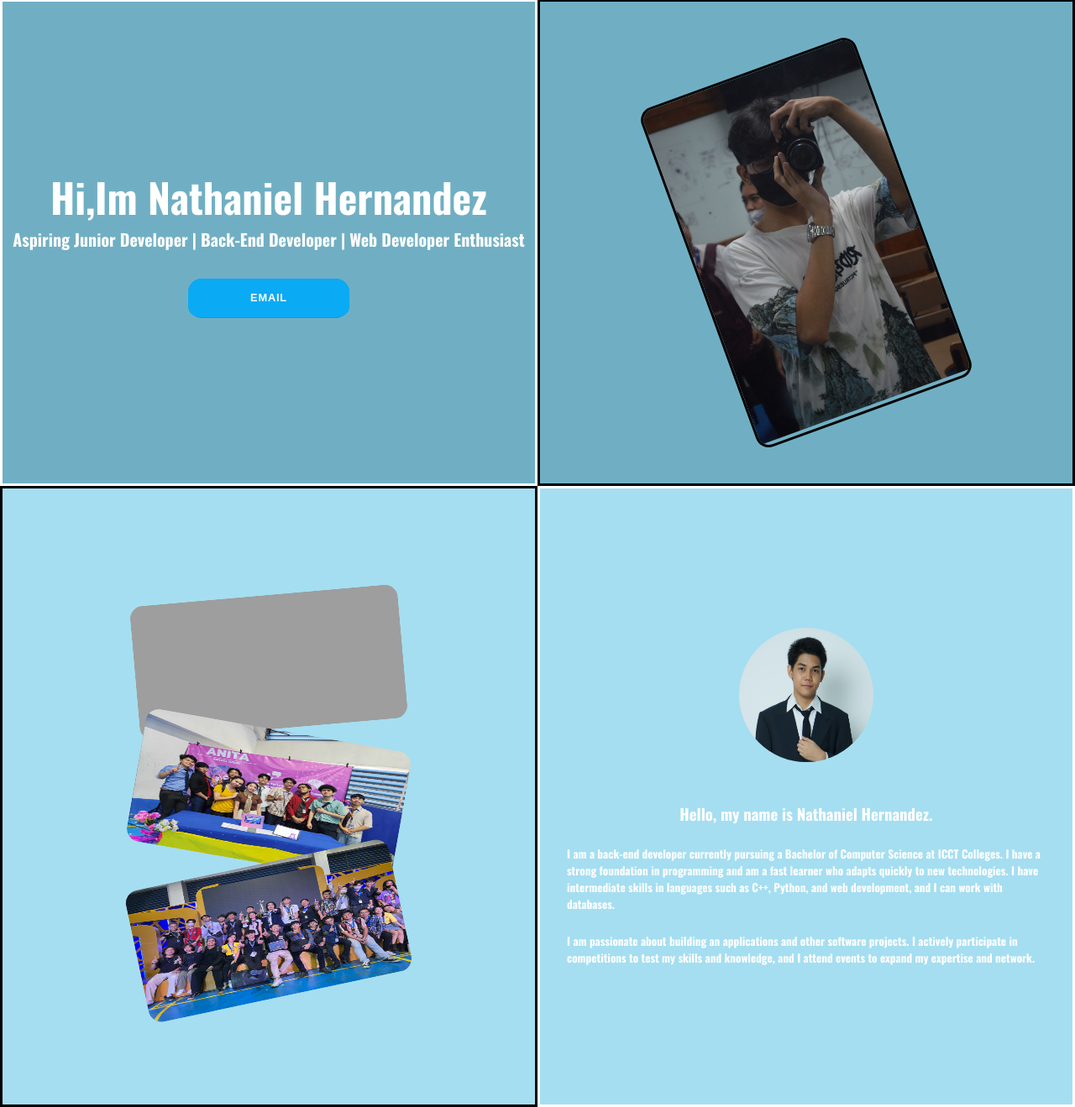
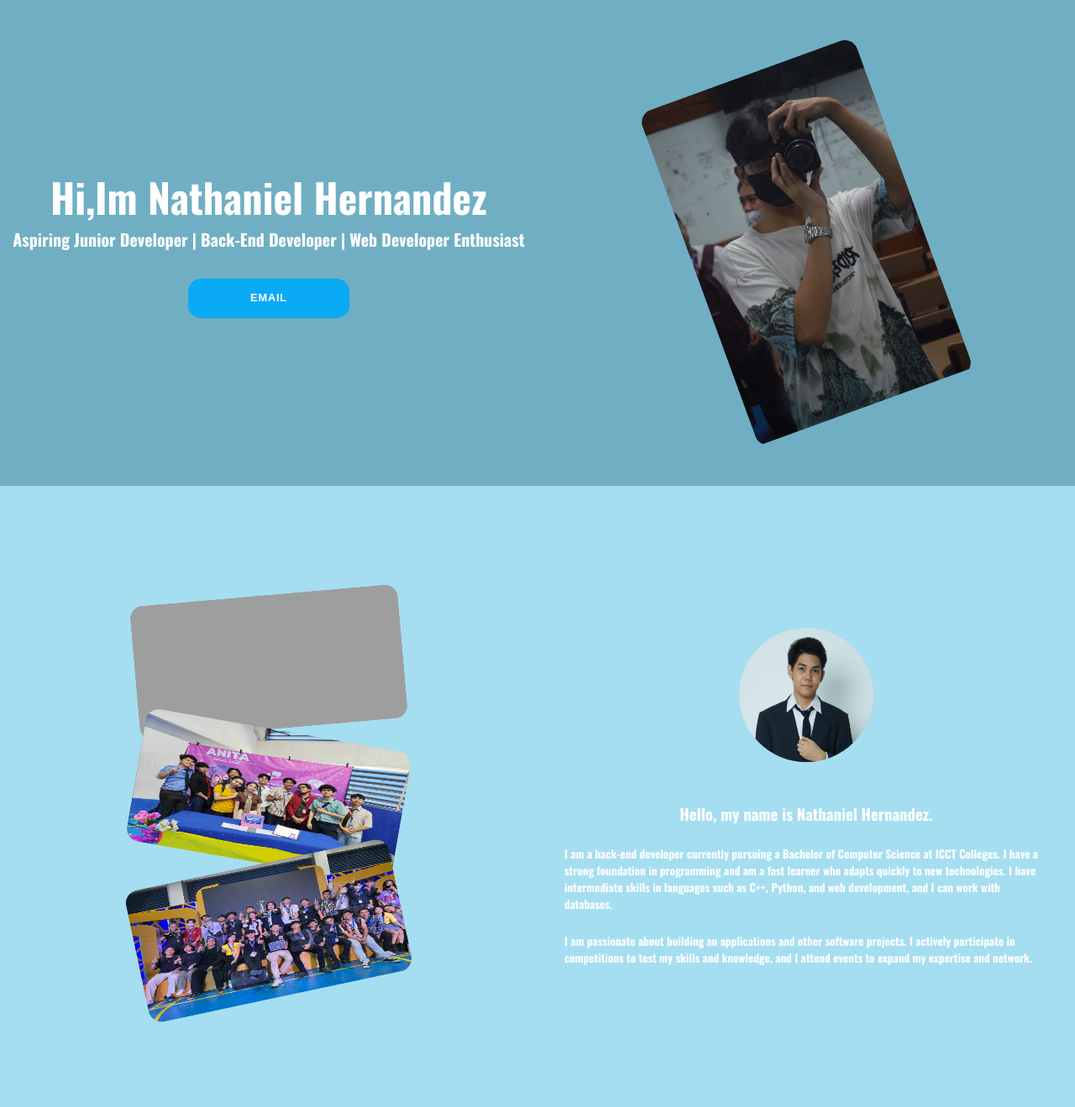
Before and after one commit to Noirakumaaa/Portfolio, a website: page public/index.html in a window 1280 px wide. Shown: the part 180-1499 px from the top of the page at 84% size. Drawn offline with nearby package versions, Linux system fonts and the light colour scheme; some packages are replaced by stand-ins of ours; grey boxes are pictures that could not be loaded.

Commit message:
minor update: border removed

```diff
--- a/public/styles.css
+++ b/public/styles.css
@@ -76,7 +76,6 @@ body, html {
 }
 
 .main-description {
-  border: solid;
   height: 100%;
   width: 50%;
 
@@ -97,11 +96,9 @@ body, html {
     align-items: center;
     height: 100%;
     width: 50%;
-    border: solid;
 }
 .main-image {
   border-radius: 1rem;
-  border: solid;
   overflow: hidden;
   display: block;
   width: 50%;
@@ -206,7 +203,6 @@ button:hover {
 }
 
 .about-image {
-  border: solid;
   display: flex;
   height: auto; /* Change to auto to allow for flexible height */
   width: 50%;
@@ -242,7 +238,6 @@ button:hover {
   transform: rotate(-12deg);
 }
 .about-description {
-    border: solid;
     display: flex;
     width: 50%;
     height: 100%; /* Change to auto to allow for flexible height */
```
Also changed, not shown: 2 other files.
